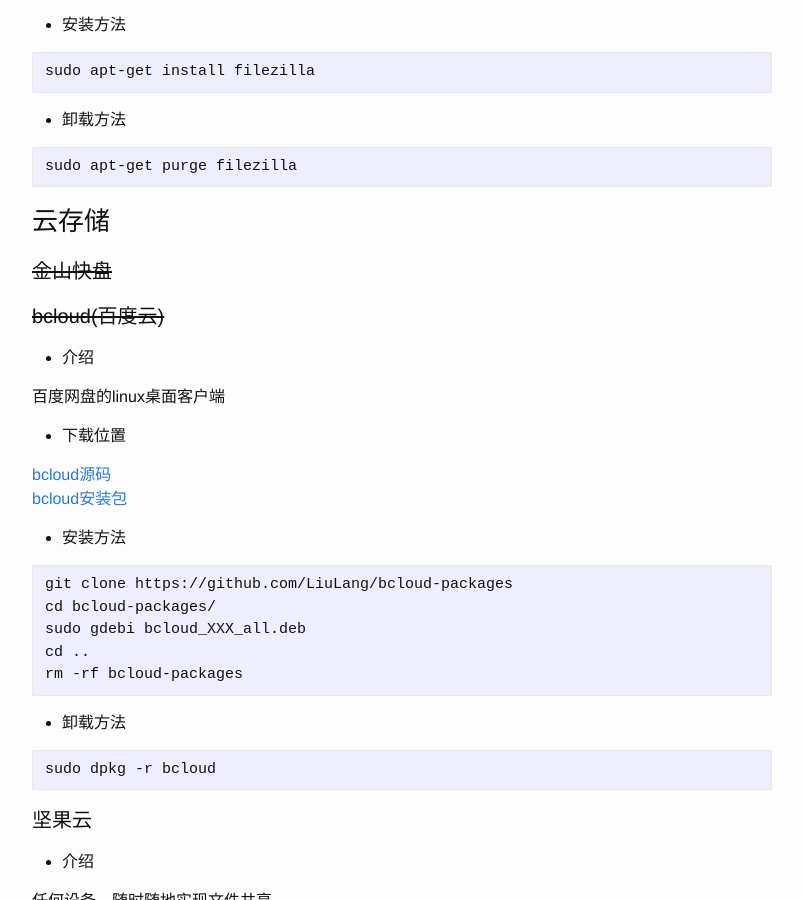
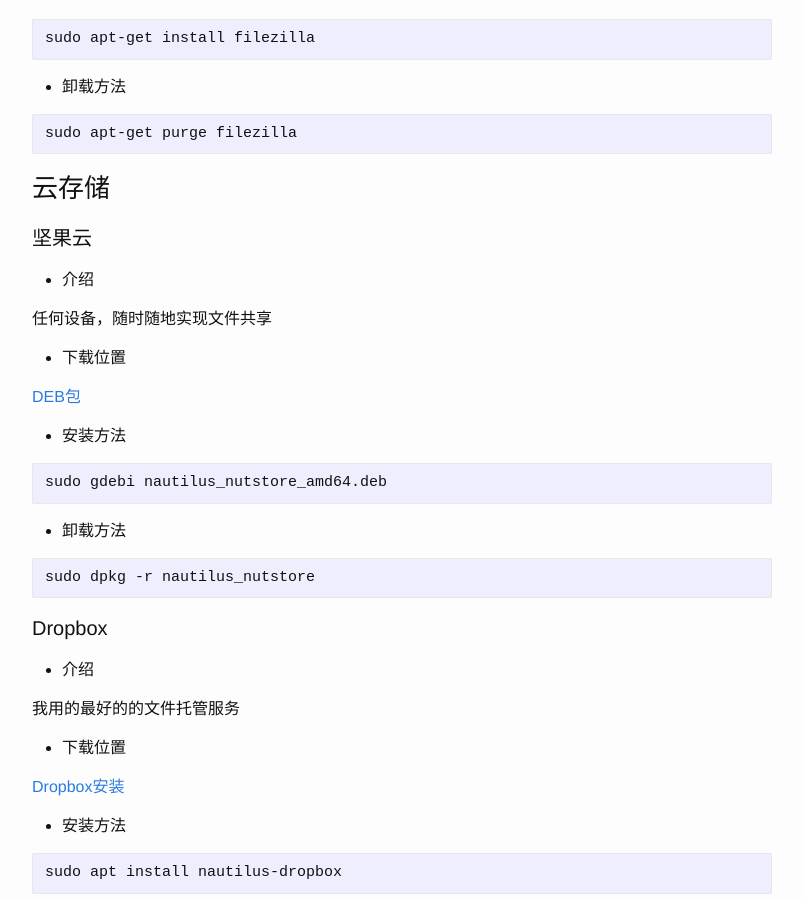
Before and after one commit to mudongliang/mudongliang.github.io, a Jekyll site: the page built from _posts/2018-12-16-popular-software.md, in a window 1280 px wide and 900 px high, scrolled down 15547 px. Shown: the whole window, without its empty margins (238-1041 px from the left). Built offline with Jekyll 4.4.1, drawn with Linux system fonts in a browser that asks for light colours; our own code applies the rules of GitHub Pages for plain Markdown files; some of the changed text lies outside the part shown.

Commit message:
remove some unmaintained software

````diff
--- a/_posts/2018-12-16-popular-software.md
+++ b/_posts/2018-12-16-popular-software.md
@@ -1,4 +1,4 @@
----
+/--
 layout: post
 title: "Linux 常用软件列表"
 date: 2018-12-16
@@ -615,35 +615,6 @@
 
 ### 云存储
 
-#### ~~金山快盘~~
-
-#### ~~bcloud(百度云)~~
-
-- 介绍
-
-百度网盘的linux桌面客户端
-
-- 下载位置
-
-[bcloud源码](https://github.com/LiuLang/bcloud)
-[bcloud安装包](https://github.com/LiuLang/bcloud-packages)
-
-- 安装方法
-
-```
-git clone https://github.com/LiuLang/bcloud-packages
-cd bcloud-packages/
-sudo gdebi bcloud_XXX_all.deb
-cd ..
-rm -rf bcloud-packages
-```
-
-- 卸载方法
-
-```
-sudo dpkg -r bcloud
-```
-
 #### 坚果云
 
 - 介绍
@@ -739,33 +710,6 @@
 ## 图像影音
 
 ### 音乐播放
-
-#### ~~kwplayer~~
-
-- 介绍
-
-酷我音乐盒的 Linux 客户端
-
-- 下载位置
-
-[kwplayer源码](https://github.com/LiuLang/kwplayer)
-[kwplayer安装包](https://github.com/LiuLang/kwplayer-packages)
-
-- 安装方法
-
-```
-git clone https://github.com/LiuLang/kwplayer-packages
-cd kwplayer-packages/
-sudo gdebi kwplayer_XXX_all.deb
-cd ..
-rm -rf kwplayer-packages
-```
-
-- 卸载方法
-
-```
-sudo dpkg -r kwplayer
-```
 
 #### FeelUOwn
 
````
